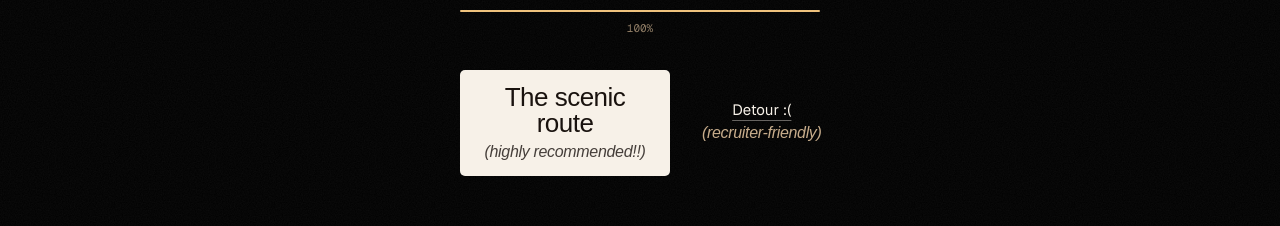
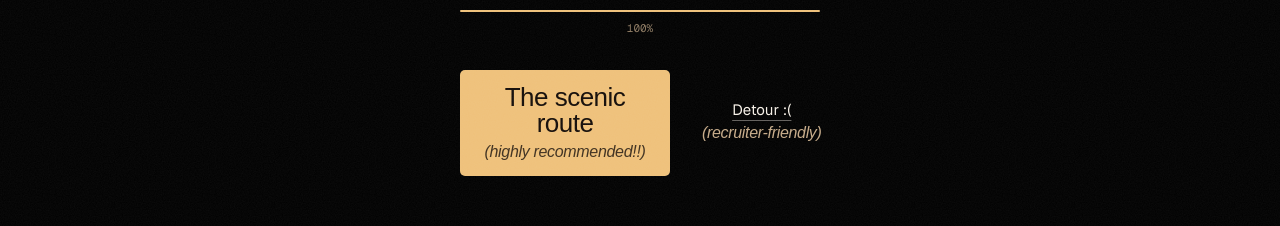
Before and after one commit to Ayushjain8541/portfolio-v2, a Next.js app: page / in a window 1280 px wide. Shown: the part 407-633 px from the top of the page. Built offline with nearby package versions, Linux system fonts and the light colour scheme; no server answers; a web font is replaced by a local one.

Commit message:
style: warm up the scenic route button

```diff
--- a/components/hud/Loader.tsx
+++ b/components/hud/Loader.tsx
@@ -98,7 +98,7 @@ export function Loader() {
             type="button"
             onClick={enter}
             disabled={!ready}
-            className="flex min-h-[76px] min-w-[210px] flex-col items-center justify-center gap-1.5 rounded-[5px] bg-milk px-6 py-3.5 text-espresso transition-colors duration-150 enabled:hover:bg-crema disabled:cursor-wait disabled:bg-mocha disabled:text-crema"
+            className="flex min-h-[76px] min-w-[210px] flex-col items-center justify-center gap-1.5 rounded-[5px] bg-amber px-6 py-3.5 text-espresso transition-colors duration-150 enabled:hover:bg-crema disabled:cursor-wait disabled:bg-mocha disabled:text-crema"
           >
             <span className="font-display text-[26px] leading-none">{site.entry.scenic}</span>
             <span className="font-display text-[16px] italic leading-tight opacity-80">{site.entry.scenicNote}</span>
```
Also changed, not shown: 1 other file (tests, documents, lock files or other folders).
